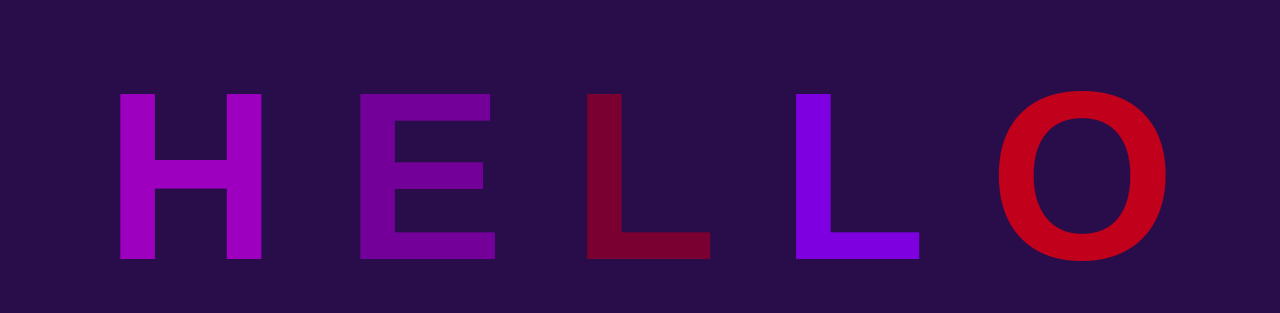
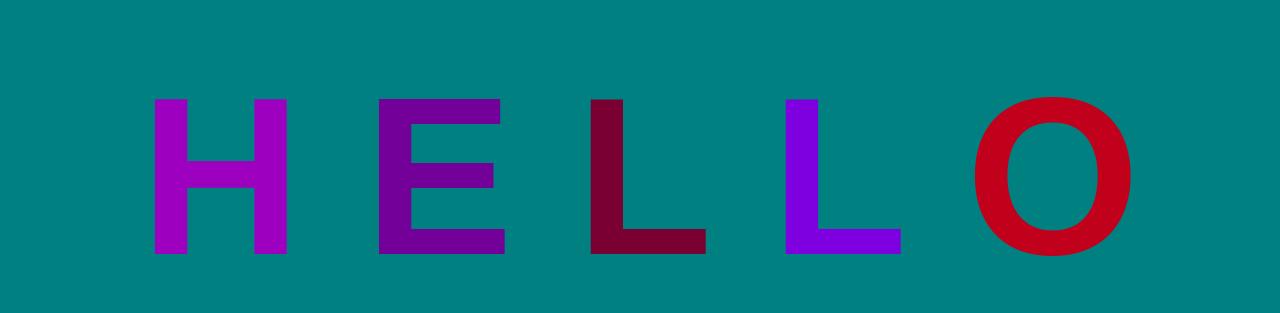
Before and after one commit to tohtonha/AnimatedTextGitDemo, a plain HTML site: page index.html in a window 1280 px wide. Shown: the part 232-545 px from the top of the page. Drawn offline with Linux system fonts and the light colour scheme.

Commit message:
tweak ccss

```diff
--- a/app.css
+++ b/app.css
@@ -3,10 +3,10 @@ body {
     justify-content: center;
     align-items: center;
     height: 100vh;
-    background-color: rgb(41, 13, 75);
+    background-color: teal;
 }
 h1 {
-    font-size: 15rem;
+    font-size: 14rem;
     font-family: sans-serif;
 }
 
```
